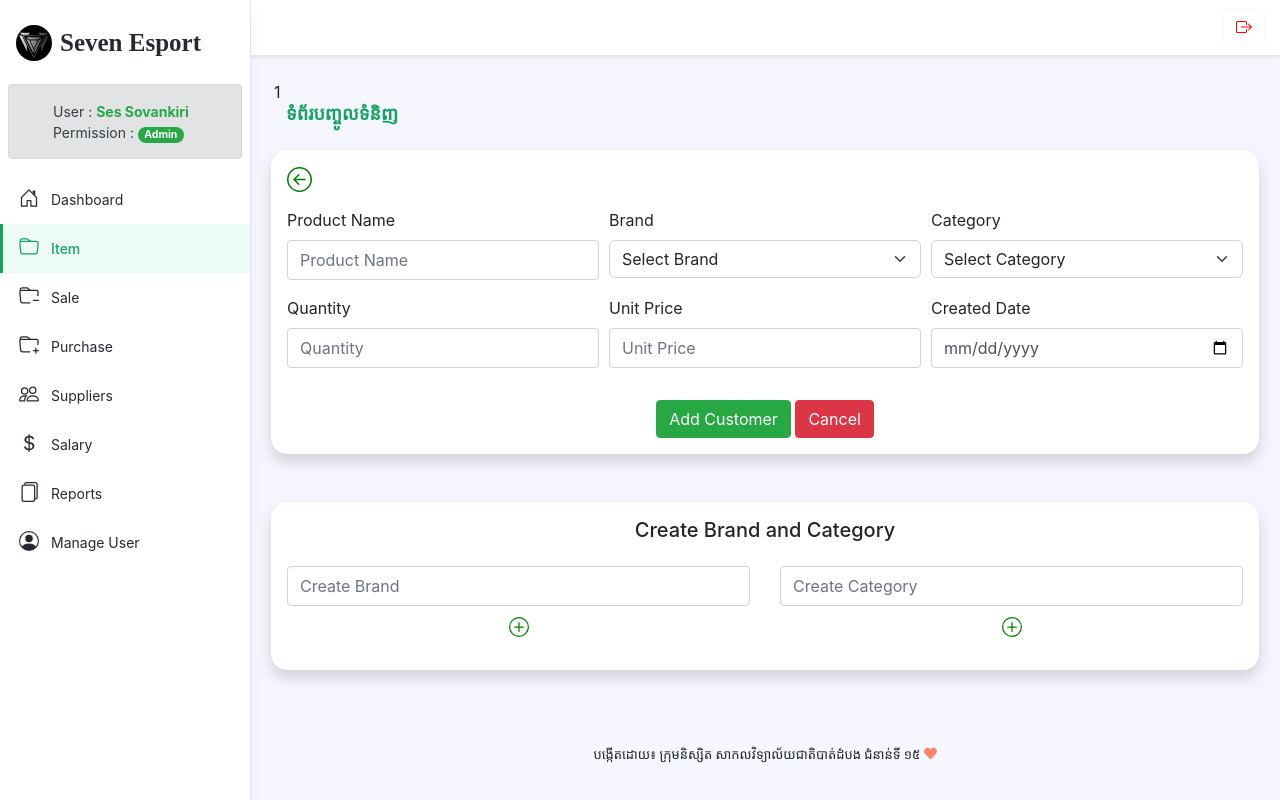
After one commit to bsuchea/seven, a PHP site: page /item_create.php in a window 1280 px wide. The commit adds this page. Run offline with PHP 8.4, Linux system fonts and the light colour scheme; a user stored in the database is signed in; data comes from the database, SQL or seed files in the repository; some libraries are stand-ins or nearby versions.

Commit message:
Hi teacher i have update and create item_create

```diff
--- a/inc/sidebar.php
+++ b/inc/sidebar.php
@@ -42,7 +42,7 @@
                         </a>
                     </li>
                     <li class="nav-item">
-                        <a class="nav-link <?= ($p=="item")?'active':'' ?>" href="item.php">
+                        <a class="nav-link <?= ($p=="item" || $p=="item_create" || $p=="item_edit")?'active':'' ?>" href="item.php">
 						        <span class="nav-icon">
 						        <svg width="1em" height="1em" viewBox="0 0 16 16" class="bi bi-folder"
                                      fill="currentColor" >
--- /dev/null
+++ b/item_create.php
@@ -0,0 +1,179 @@
+<?php
+require_once 'config/checklogin.php';
+require_once 'config/db.php';
+require_once 'inc/html_head.php';
+?>
+<body class="app">
+<header class="app-header fixed-top">
+
+    <!-- ::: Header Menu ::: -->
+    <div class="app-header-inner">
+        <?php include('inc/header_menu.php') ?>
+    </div>
+    </div>
+    <div id="app-sidepanel" class="app-sidepanel">
+        <?php include('inc/sidebar.php') ?>
+    </div><!--//app-sidepanel-->
+</header><!--//app-header-->
+
+<div class="app-wrapper">
+    <div class="app-content pt-3 p-md-3 p-lg-4">
+
+        <?php
+
+        if (isset($_POST['add_cus'])) {
+            $name = $_POST['name'];
+            $gender = $_POST['gender'];
+            $email = $_POST['email'];
+            $phone = $_POST['phone'];
+            $address = $_POST['address'];
+
+            // date_default_timezone_set('Asia/Bangkok');
+            // $created_date = date('Y/m/d h:i:s a', time());
+            // $updated_date = date('Y/m/d h:i:s a', time());
+            // $status = 1;
+
+            if (empty($name) || empty($gender) || empty($phone) || empty($email) || empty($address)) {
+                echo '
+				<div class="alert alert-warning alert-dismissible fade show">
+					<strong>Message!</strong> Please input a correct data.
+					<button type="button" class="btn-close" data-bs-dismiss="alert" aria-label="Close"></button>
+				</div>
+			';
+            } else {
+
+                $sql = $con->prepare("INSERT INTO tbl_customer(customer_name, customer_gender, customer_email, customer_phone, customer_address, status) VALUES(?, ?, ?, ?, ?, ?)");
+                $sql->bindParam(1, $name);
+                $sql->bindParam(2, $gender);
+                $sql->bindParam(3, $email);
+                $sql->bindParam(4, $phone);
+                $sql->bindParam(5, $address);
+                $sql->bindParam(6, $status);
+
+                if ($sql->execute()) {
+                    echo '
+					<div class="alert alert-success alert-dismissible fade show">
+						<strong>Message!</strong> Insert Data success. Now you can back.
+						<button type="button" class="btn-close" data-bs-dismiss="alert" aria-label="Close"></button>
+					</div>
+				';
+                } else {
+                    echo '
+					<div class="alert alert-danger alert-dismissible fade show">
+						<strong>Message!</strong> Error Insert Data, Some data is already exist.
+						<button type="button" class="btn-close" data-bs-dismiss="alert" aria-label="Close"></button>
+					</div>
+				';
+                }
+            }
+        }
+        ?>
+        <?php if(isset($_SESSION['res'])){ echo $_SESSION['res']; unset($_SESSION['res']);}  ?>
+        <div class="container-xl">
+            <div class="position-relative mb-3">
+                <div class="row g-2 justify-content-between mb-3">
+                    <div class="col-auto ">
+                        <h1 style="font-family: 'Kh Dangrek'; color:#15a362; font-size:large"
+                            class="app-page-title mb-2">ទំព័របញ្ចូលទំនិញ</h1>
+                    </div>
+                    <div class="container bg-white p-3 mt-3 shadow p-3 mb-5 bg-body rounded-4">
+                        <form action="#" method="post">
+                            <div class="mb-3">
+                            <a href="item.php" title="Back">
+                                <svg width="25" height="25" fill="green"
+                                     class="bi bi-arrow-left-circle" viewBox="0 0 16 16">
+                                    <path fill-rule="evenodd"
+                                          d="M1 8a7 7 0 1 0 14 0A7 7 0 0 0 1 8zm15 0A8 8 0 1 1 0 8a8 8 0 0 1 16 0zm-4.5-.5a.5.5 0 0 1 0 1H5.707l2.147 2.146a.5.5 0 0 1-.708.708l-3-3a.5.5 0 0 1 0-.708l3-3a.5.5 0 1 1 .708.708L5.707 7.5H11.5z"/>
+                                </svg>
+                        </a>
+                            </div>
+                            <div class="form-row">
+                                <div class="form-group col-md-4">
+                                    <label for="inputID">Product Name</label>
+                                    <input name="item_name" class="form-control" type="text" placeholder="Product Name">
+                                </div>
+                                <div class="form-group col-md-4">
+                                    <label for="form-select" class="form-label">Brand</label>
+                                    <select name="brand_name" class="form-select">
+                                        <option hidden value="">Select Brand</option>
+                                        <option value="MSI">MSI</option>
+                                        <option value="TUF">TUF</option>
+                                    </select>
+                                </div>
+                                <div class="form-group col-md-4">
+                                    <label for="form-select" class="form-label">Category</label>
+                                    <select name="category" class="form-select">
+                                        <option hidden value="">Select Category</option>
+                                        <option value="Mouse">Mouse</option>
+                                        <option value="Monitor">Monitor</option>
+                                        <option value="Headset">Headset</option>
+                                    </select>
+                                </div>
+                            </div>
+                            <div class="form-row">
+                                <div class="form-group col-md-4">
+                                    <label class="form-label">Quantity</label>
+                                    <input type="number" name="qty" class="form-control" placeholder="Quantity">
+                                </div>
+                                <div class="form-group col-md-4">
+                                    <label class="form-label">Unit Price</label>
+                                    <input type="text" name="unit_price" class="form-control" placeholder="Unit Price">
+                                </div>
+                                <div class="form-group col-md-4">
+                                    <label class="form-label">Created Date</label>
+                                    <input type="date" name="date" class="form-control" placeholder="Created Date">
+                                </div>
+                            </div>
+                            <div class="text-center mt-3">
+                                <button name="add_cus" type="submit" class="btn btn-success">Add Customer</button>
+                                <button type="reset" class="btn btn-danger">Cancel</button>
+                            </div>
+                        </form>
+                    </div>
+                    <!-- Create Brand and Category -->
+                    <div class="container bg-white shadow p-3 mb-3 bg-body rounded-4">
+                        <div class="text-center">
+                            <h5>Create Brand and Category</h5>
+                        </div>
+                        <form action="#" method="post">
+                        <div class="row  text-center">
+                            <div class="col-md-6 mb-3 mt-3">
+                                <input type="text" name="brand_create" class="form-control" placeholder="Create Brand">
+                                <div class="mt-2">
+                                <a type="submit" name="create_brand">
+                                    <svg  width="20" height="20" fill="green" class="bi bi-plus-circle" viewBox="0 0 16 16">
+                                    <path d="M8 15A7 7 0 1 1 8 1a7 7 0 0 1 0 14zm0 1A8 8 0 1 0 8 0a8 8 0 0 0 0 16z"/>
+                                    <path d="M8 4a.5.5 0 0 1 .5.5v3h3a.5.5 0 0 1 0 1h-3v3a.5.5 0 0 1-1 0v-3h-3a.5.5 0 0 1 0-1h3v-3A.5.5 0 0 1 8 4z"/>
+                                    </svg>
+                                </a>
+                                </div>
+                            </div>
+                            <div class="col-md-6 mb-3 mt-3">
+                                <input type="text" name="category_create" class="form-control" placeholder="Create Category">
+                                <div class="mt-2">
+                                <a type="submit" name="create_category">
+                                    <svg  width="20" height="20" fill="green" class="bi bi-plus-circle" viewBox="0 0 16 16">
+                                    <path d="M8 15A7 7 0 1 1 8 1a7 7 0 0 1 0 14zm0 1A8 8 0 1 0 8 0a8 8 0 0 0 0 16z"/>
+                                    <path d="M8 4a.5.5 0 0 1 .5.5v3h3a.5.5 0 0 1 0 1h-3v3a.5.5 0 0 1-1 0v-3h-3a.5.5 0 0 1 0-1h3v-3A.5.5 0 0 1 8 4z"/>
+                                    </svg>
+                                </a>
+                                </div>
+                            </div>
+                        </div>
+                        </form>
+                    </div>
+                </div>
+            </div>
+        </div><!--//container-fluid-->
+    </div><!--//app-content-->
+
+    <footer id="footbarlog" class="app-footer">
+        <?php include('inc/footer.php') ?>
+    </footer><!--//app-footer-->
+
+</div>
+
+<!-- ::: My Script ::: -->
+<?php include('contents/My_Scripts.php') ?>
+</body>
+</html>
--- a/salary.php
+++ b/salary.php
@@ -121,8 +121,8 @@
                                 <button name="add_salary" type="submit" class="btn btn-success">Done</button>
                                 <button type="reset" class="btn btn-danger">Cancel</button>
                             </div>
-                            </div>
                         </form>
+                        </div>
                     </div>
                 </div>
             </div>
```
Also changed, not shown: item.php (+5 -10 lines), item_edit.php (+7 -8 lines), supplier_create.php (+15 -13 lines), supplier_edit.php (+8 -9 lines), suppliers.php (+2 -5 lines), user.php (+2 -5 lines), user_create.php (+7 -8 lines), user_edit.php (+8 -9 lines).
